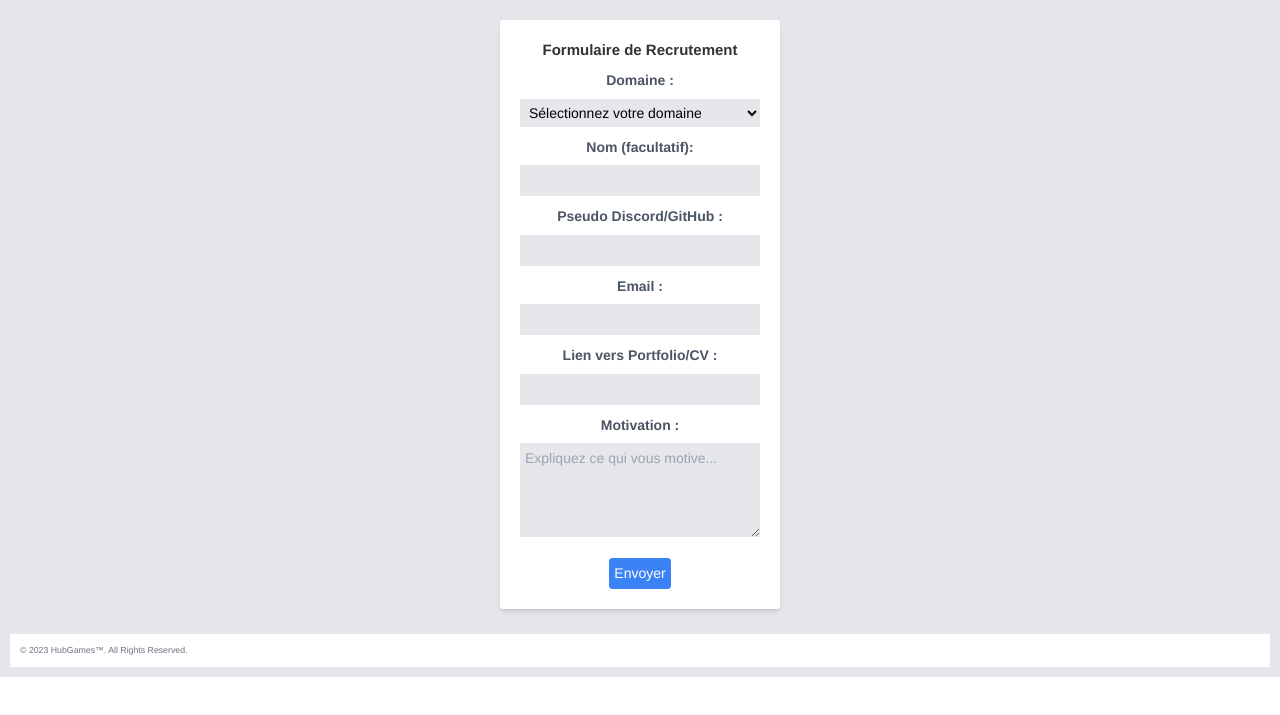
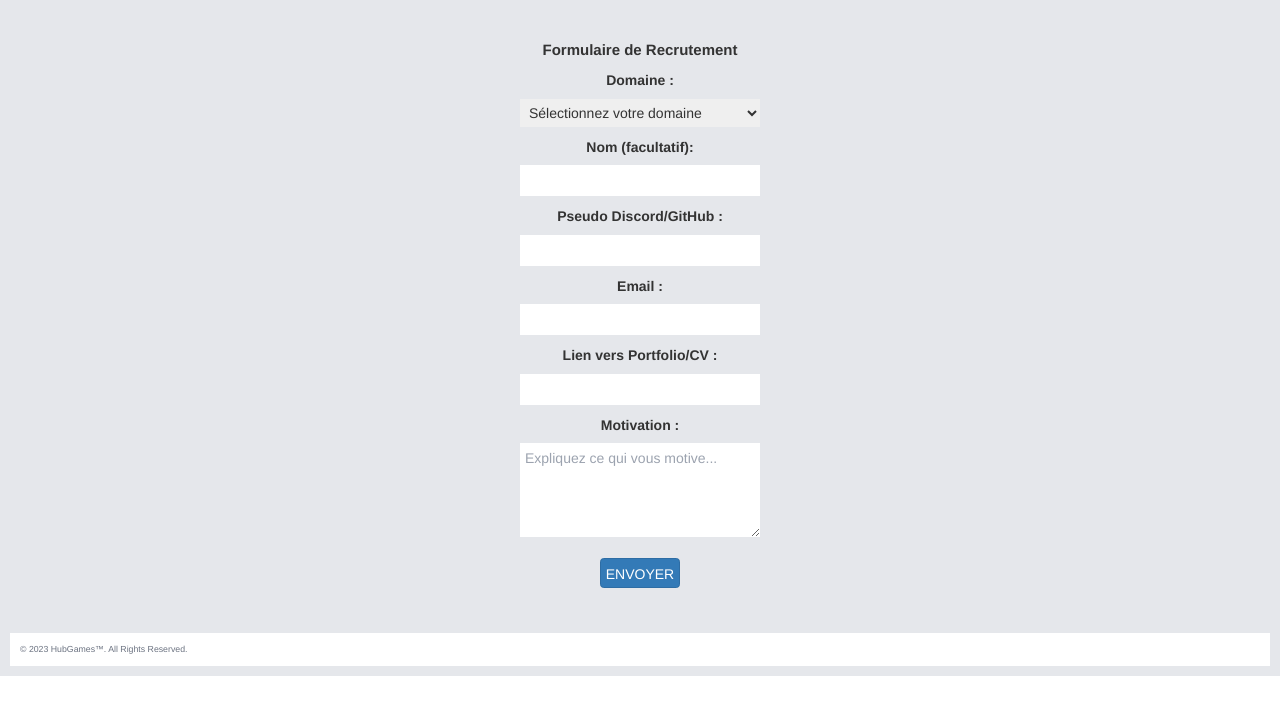
Before and after one commit to TheHubGames/jobs_hub_games, a website: page recrutement-form/index.html in a window 1280 px wide. Shown: the part 65-780 px from the top of the page. Drawn offline with nearby package versions, Linux system fonts and the light colour scheme; files that its build step writes are made by us from their sources; no server answers; a script that the page names is missing.

Commit message:
Color DaisyUi Remove

```diff
--- a/recrutement-form/index.html
+++ b/recrutement-form/index.html
@@ -129,7 +129,7 @@
       });
     </script>
 
-  <div class="max-w-md mx-auto bg-white p-8 mt-10 mb-10 rounded-md shadow-md">
+  <div class="max-w-md mx-auto p-8 mt-10 mb-10 rounded-md">
 
     <h1 class="text-2xl font-bold mb-4">Formulaire de Recrutement</h1>
 
@@ -137,8 +137,8 @@
 
        <!--Domaine-->
       <div class="mb-4">
-        <label for="domaine" class="block text-gray-600">Domaine :</label>
-        <select id="domaineSelect" name="domaine" class="form-select mt-1 p-2 w-full bg-gray-200 text-black" required>
+        <label for="domaine" class="block²">Domaine :</label>
+        <select id="domaineSelect" name="domaine" class="form-select mt-1 p-2 w-full" required>
           <option value="" disabled selected>Sélectionnez votre domaine</option>
           <option value="developpeur_web">Développeur Web</option>
           <option value="graphiste">Graphiste</option>
@@ -149,43 +149,43 @@
 
       <!-- Nom -->
       <div class="mb-4">
-        <label for="nom" class="block text-gray-600">Nom (facultatif):</label>
-        <input type="text" id="nom" name="nom" class="form-input mt-1 p-2 w-full bg-gray-200 text-black">
+        <label for="nom" class="block">Nom (facultatif):</label>
+        <input type="text" id="nom" name="nom" class="form-input mt-1 p-2 w-full ">
       </div>
 
       <!-- Pseudo Discord/GitHub -->
       <div class="mb-4">
-        <label for="pseudo" class="block text-gray-600">Pseudo Discord/GitHub :</label>
-        <input type="text" id="pseudo" name="pseudo" class="form-input mt-1 p-2 w-full bg-gray-200 text-black" required>
+        <label for="pseudo" class="block">Pseudo Discord/GitHub :</label>
+        <input type="text" id="pseudo" name="pseudo" class="form-input mt-1 p-2 w-full" required>
       </div>
 
       <!-- Email -->
       <div class="mb-4">
-        <label for="email" class="block text-gray-600">Email :</label>
-        <input type="email" id="email" name="email" class="form-input mt-1 p-2 w-full bg-gray-200 text-black" required>
+        <label for="email" class="block">Email :</label>
+        <input type="email" id="email" name="email" class="form-input mt-1 p-2 w-full" required>
       </div>
 
       <!-- Lien vers Portfolio/CV -->
       <div class="mb-4">
-        <label for="portfolio" class="block text-gray-600">Lien vers Portfolio/CV :</label>
-        <input type="url" id="portfolio" name="portfolio" class="form-input mt-1 p-2 w-full bg-gray-200 text-black" required>
+        <label for="portfolio" class="block">Lien vers Portfolio/CV :</label>
+        <input type="url" id="portfolio" name="portfolio" class="form-input mt-1 p-2 w-full" required>
       </div>
 
       <!-- Motivation -->
       <div class="mb-4">
-        <label for="motivation" class="block text-gray-600">Motivation :</label>
-        <textarea id="motivation" name="motivation" class="form-input mt-1 p-2 w-full bg-gray-200 text-black" rows="4" required placeholder="Expliquez ce qui vous motive..."></textarea>
+        <label for="motivation" class="block">Motivation :</label>
+        <textarea id="motivation" name="motivation" class="form-input mt-1 p-2 w-full" rows="4" required placeholder="Expliquez ce qui vous motive..."></textarea>
       </div>
 
       <!-- Description -->
       <!--<div class="mb-4">
-        <label for="description" class="block text-gray-600">Description :</label>
-        <textarea id="description" name="description" class="form-input mt-1 p-2 w-full bg-gray-200" rows="4" required></textarea>
+        <label for="description" class="block">Description :</label>
+        <textarea id="description" name="description" class="form-input mt-1 p-2 w-full" rows="4" required></textarea>
       </div> -->
 
       <!-- Bouton de soumission -->
       <div class="mt-6">
-        <button type="submit" class="bg-blue-500 text-white p-2 rounded-md hover:bg-blue-600">Envoyer</button>
+        <button type="submit" class="btn btn-primary p-2 rounded-md">Envoyer</button>
       </div>
     </form>
 
```
